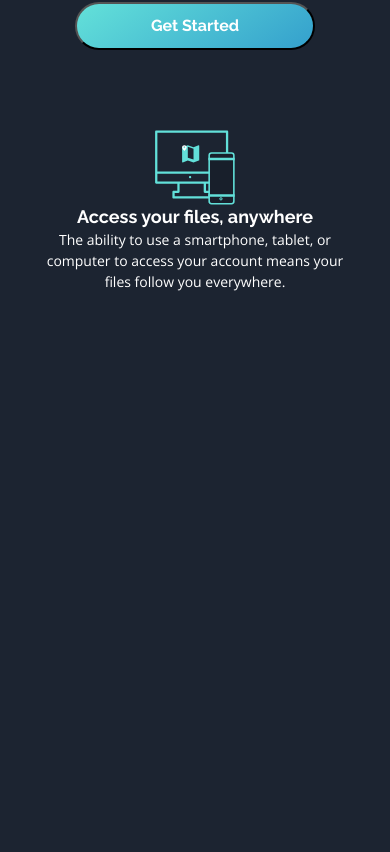
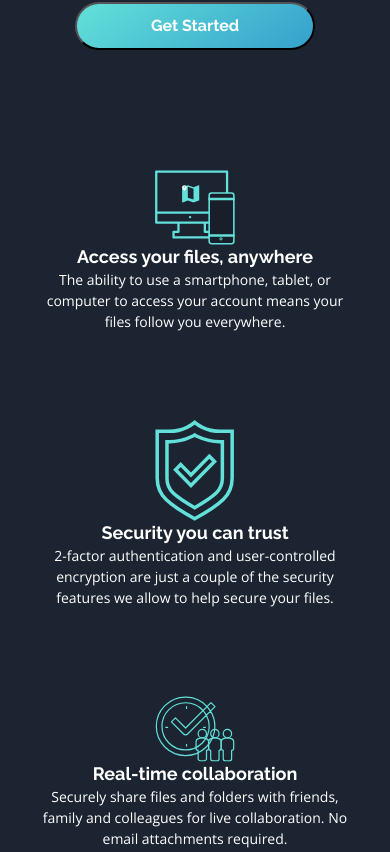
Before and after one commit to nathan-codes/fylo-dark-theme-landing-page-master, a React (Vite) app in the folder React-Module-1-Project/: page / in a window 390 px wide. Shown: the part 672-1524 px from the top of the page. Before the commit the page ends 964 px from the top, so only its background shows below. Built offline with nearby package versions, Linux system fonts and the light colour scheme.

Commit message:
Card Group component complete with responsiveness

```diff
--- a/React-Module-1-Project/src/App.jsx
+++ b/React-Module-1-Project/src/App.jsx
@@ -1,6 +1,7 @@
 import Navbar from "./components/Navbar";
 import Hero from "./components/Hero";
-import Card from "./components/Card";
+import CardGroup from "./components/CardGroup";
+
 
 import "./App.css";
 
@@ -12,7 +13,7 @@ function App() {
 
         <Navbar />
         <Hero />
-        <Card />
+        <CardGroup />
 
       </header>
     </>
--- a/React-Module-1-Project/src/components/Card.css
+++ b/React-Module-1-Project/src/components/Card.css
@@ -1,7 +1,7 @@
 .card {
   width: 320px;
   flex-shrink: 0;
-  margin: 5rem auto 0 auto;
+  margin: 2rem auto;
   text-align: center;
   color: #fff;
   background: none;
--- a/React-Module-1-Project/src/components/Card.jsx
+++ b/React-Module-1-Project/src/components/Card.jsx
@@ -1,21 +1,15 @@
-import './Card.css'
-import cardimage from '../images/icon-access-anywhere.svg'
+import "./Card.css";
 
-
-function Card() {
-    return (
-      <div className="card" >
-        <img src={cardimage} alt="icon" className="card-icon" />
-        <div className="card-body">
-          <h5 className="card-title">Access your files, anywhere</h5>
-          <p className="card-text">
-            The ability to use a smartphone, tablet, or computer to access your
-            account means your files follow you everywhere.
-          </p>
-
-        </div>
+function Card({ image, title, text }) {
+  return (
+    <div className="card">
+      <img src={image} alt="icon" className="card-icon" />
+      <div className="cardbody">
+        <h5 className="card-title">{title}</h5>
+        <p className="card-text">{text}</p>
       </div>
-    );
+    </div>
+  );
 }
 
 export default Card;
--- a/React-Module-1-Project/src/components/CardGroup.css
+++ b/React-Module-1-Project/src/components/CardGroup.css
@@ -0,0 +1,8 @@
+.CardGroup{
+    max-width: 900px;
+    margin: 0 auto;
+    display: flex;
+    flex-wrap: wrap;
+    margin-top: 4rem;
+
+}
--- a/React-Module-1-Project/src/components/CardGroup.jsx
+++ b/React-Module-1-Project/src/components/CardGroup.jsx
@@ -1,10 +1,43 @@
+import Card from "./Card"
+import anyfileImage from "../images/icon-any-file.svg";
+import colloborationImage from "../images/icon-collaboration.svg";
+import accessanywhereImage from "../images/icon-access-anywhere.svg";
+import securityImage from "../images/icon-security.svg";
 
+import  "./CardGroup.css"
+
+const data = [
+  {
+    image: accessanywhereImage,
+    title: "Access your files, anywhere",
+    text: "The ability to use a smartphone, tablet, or computer to access your account means your files follow you everywhere.",
+  },
+  {
+    image: securityImage,
+    title: "Security you can trust",
+    text: "2-factor authentication and user-controlled encryption are just a couple of the security features we allow to help secure your files.",
+  },
+  {
+    image: colloborationImage,
+    title: "Real-time collaboration",
+    text: "Securely share files and folders with friends, family and colleagues for live collaboration. No email attachments required.",
+  },
+  {
+    image: anyfileImage,
+    title: "Store any type of file",
+    text: "Whether you're sharing holidays photos or work documents, Fylo has you covered allowing for all file types to be securely stored and shared.",
+  },
+];
 
 function CardGroup() {
+  const cardGroup = data.map((card) => {
+    return <Card title={card.title} image={card.image} text={card.text} />
+  })
   return (
-    <div>
+    <section className="CardGroup">
 
-    </div>
+      {cardGroup}
+    </section>
   )
 }
 
```
Also changed, not shown: React-Module-1-Project/.eslintrc.cjs.
